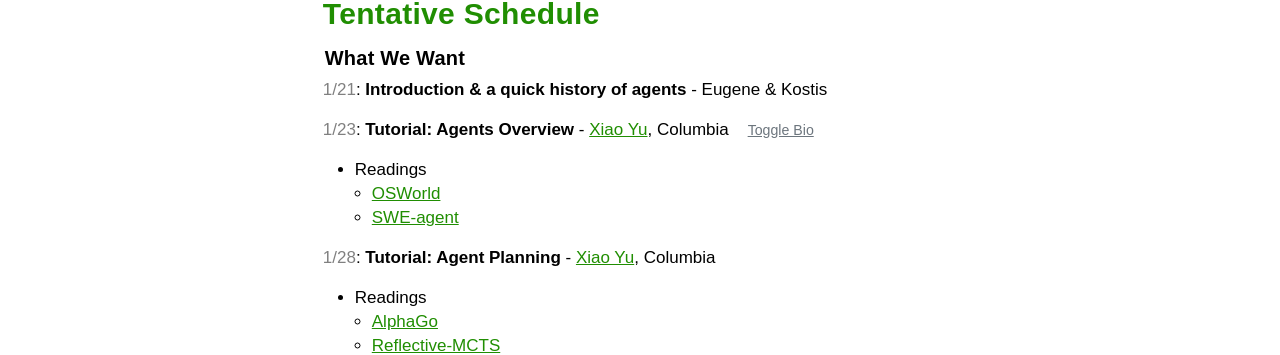
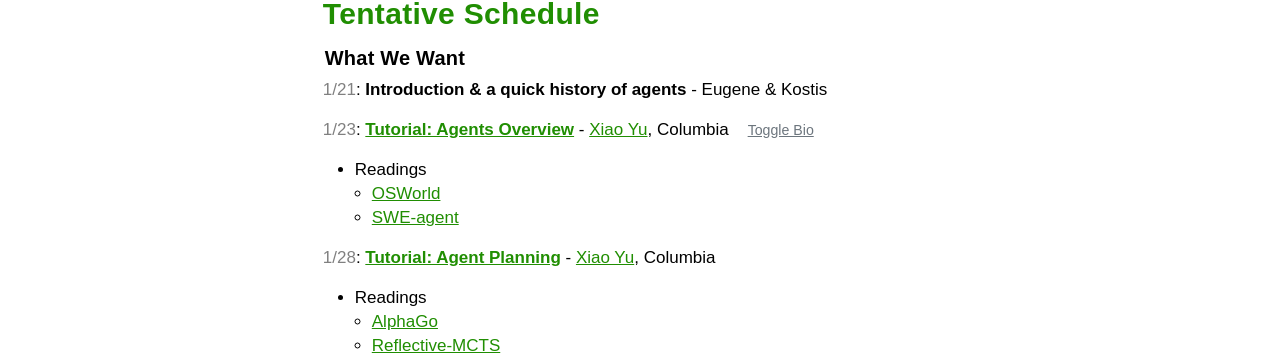
Before and after one commit to w6113/w6113.github.io, a Jekyll site: the page built from index.md, in a window 1280 px wide. Shown: the part 1186-1541 px from the top of the page. Built offline with Jekyll 4.4.1, drawn with Linux system fonts in a browser that asks for light colours.

Commit message:
generic message

```diff
--- a/index.md
+++ b/index.md
@@ -49,13 +49,13 @@ Broad questions include
 
 <span class="date">1/21</span>:	<span class="topic">Introduction & a quick history of agents</span>	- Eugene & Kostis
 
-<span class="date">1/23</span>:	<span class="topic">Tutorial: Agents Overview</span> - [Xiao Yu](https://jasonyux.com/), Columbia {% include toggle.html content="I am a second year Ph.D. student in Computer Science at Columbia University advised by Zhou Yu. Before joining the Ph.D. program, I was an undergrad also at Columbia University, majoring in Computer Science and minoring in Applied Physics. Currently I am interested in: 1) Reinforcement Learning + (V)LM Training, and 2) Planning Algorithms + (V)LM Agents. My recent works include developing search algorithms to improve (V)LM's performance on dialogue tasks such as persuasion and agentic tasks such as using a web browser or a virtual machine; and methods to train (V)LMs without extensive human labeling efforts." %}
+<span class="date">1/23</span>:	<span class="topic"><a href="https://drive.google.com/file/d/1308CxPBdqhrurz4zeGN5Uw_Xp6BzQaJ1/view?usp=sharing">Tutorial: Agents Overview</a></span> - [Xiao Yu](https://jasonyux.com/), Columbia {% include toggle.html content="I am a second year Ph.D. student in Computer Science at Columbia University advised by Zhou Yu. Before joining the Ph.D. program, I was an undergrad also at Columbia University, majoring in Computer Science and minoring in Applied Physics. Currently I am interested in: 1) Reinforcement Learning + (V)LM Training, and 2) Planning Algorithms + (V)LM Agents. My recent works include developing search algorithms to improve (V)LM's performance on dialogue tasks such as persuasion and agentic tasks such as using a web browser or a virtual machine; and methods to train (V)LMs without extensive human labeling efforts." %}
 
 * Readings
     * [OSWorld](https://arxiv.org/abs/2404.07972)
     * [SWE-agent](https://arxiv.org/abs/2405.15793)
 
-<span class="date">1/28</span>:	<span class="topic">Tutorial: Agent Planning</span> - [Xiao Yu](https://jasonyux.com/), Columbia
+<span class="date">1/28</span>:	<span class="topic"><a href="https://drive.google.com/file/d/1TUZf2GV3zPZA8sLKSSpkp2nd5OT8SSpt/view?usp=sharing">Tutorial: Agent Planning</a></span> - [Xiao Yu](https://jasonyux.com/), Columbia
 
 * Readings
     * [AlphaGo](https://www.nature.com/articles/nature24270)
```
